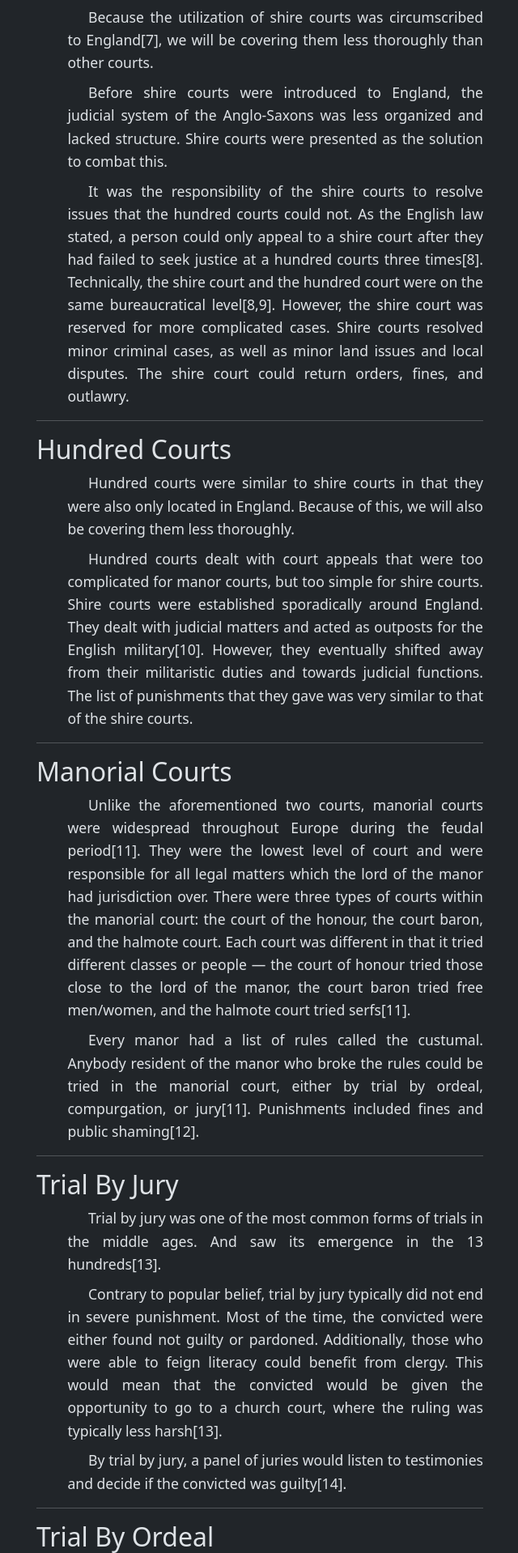
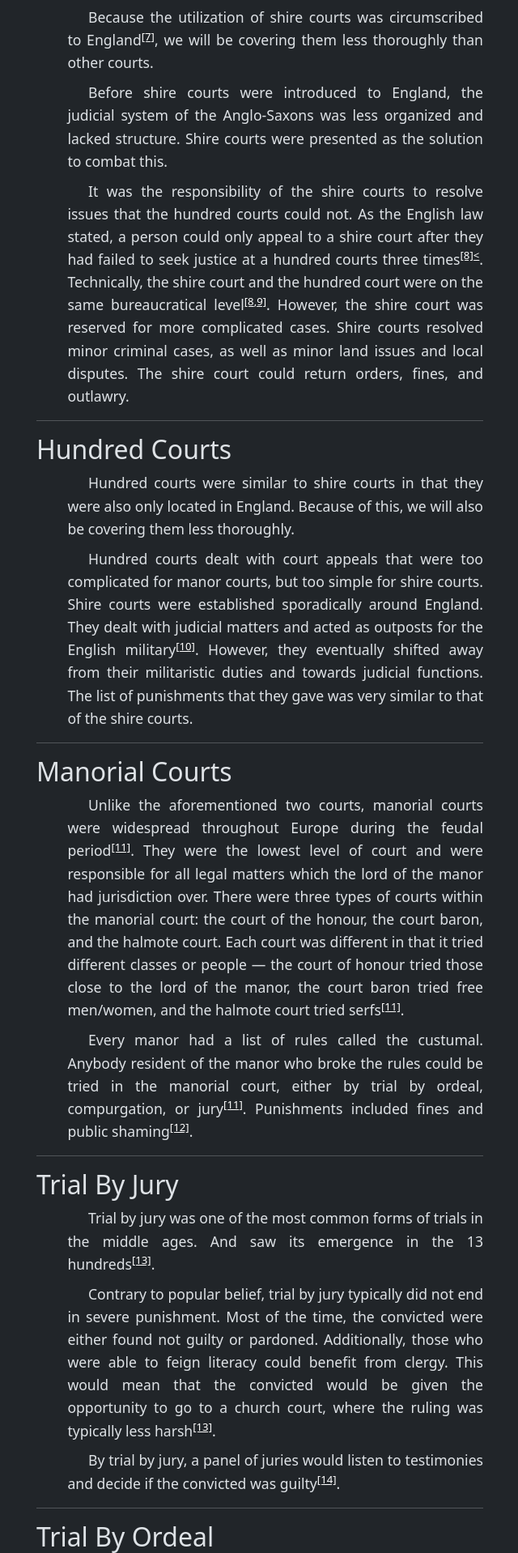
Before and after one commit to methecoderyeah/There-Will-Be-Wolves, a Flask app: page /how-medieval-courts-worked in a window 1280 px wide. Shown: the part 1497-3415 px from the top of the page at 81% size, without its empty margins (319-959 px from the left). Run offline with Flask 3, Linux system fonts and the light colour scheme.

Commit message:
Sited everything for the "how medieval courts worked" thing.

```diff
--- a/templates/base.html
+++ b/templates/base.html
@@ -11,6 +11,7 @@
         html { scroll-behavior: smooth; }
         p { font-size: 1.1rem; margin-bottom: 0.5em; }
         body { line-height: 1.6; }
+        a {color: rgb(255, 255, 255);}
 
         .center-grid { display: grid; place-items: center; }
         .content-area { height: calc(100vh - 25vh); }
--- a/templates/how_medieval_courts_worked.html
+++ b/templates/how_medieval_courts_worked.html
@@ -13,61 +13,61 @@
 
     <div>
         <h2>Introduction</h2>
-        <p style="padding-left: 3vw;" class="indent">Although both judicial systems, medieval and modern-day courts differed greatly. Medieval courts had no written laws, leading to inconsistent court rulings. Additionally, the entire structure of the legal system is completely different, and the sentence of the convicted was typically completely abiritary[1]. The predominant courts of medieval Europe —not including ecclesiastical courts — were king’s courts, shire courts, hundred courts, and manorial courts[2]. The following paragraphs will provide an elucidation on every court, as well the trials that medieval courts utilized.</p>
+        <p style="padding-left: 3vw;" class="indent">Although both judicial systems, medieval and modern-day courts differed greatly. Medieval courts had no written laws, leading to inconsistent court rulings. Additionally, the entire structure of the legal system is completely different, and the sentence of the convicted was typically completely abiritary<sup><a href="https://api.pageplace.de/preview/DT0400.9781135358631_A24647394/preview-9781135358631_A24647394.pdf">[1]</a></sup>. The predominant courts of medieval Europe —not including ecclesiastical courts — were king’s courts, shire courts, hundred courts, and manorial courts<sup><a href="https://www.savemyexams.com/gcse/history/aqa/16/aqa-british-depth-study/revision-notes/norman-england-c1066-c1100/how-did-the-normans-change-england/norman-legal-system/">[2]</a></sup>. The following paragraphs will provide an elucidation on every court, as well the trials that medieval courts utilized.</p>
     </div>
     <hr>
 
     <div>
         <h2>The King’s Court</h2>
-        <p style="padding-left: 3vw;" class="indent">The curia regis — or king’s court — was a royal council that helped the king in administrative, financial, and legal matters[3]. This passage will be focusing mainly on the latter.</p>
-        <p style="padding-left: 3vw;" class="indent">The curia regis was initially a council of noblemen and other men of influence formed to help the king as advisors. However, over time, they became involved in judicial matters[3]. Eventually, the curia regis became so heavily tied with judicial work that they began to establish groups of people specifically to deal with legal matters, exempli gratia the “Court of King’s Bench” in England and the “Parlement” in France[4].</p>
-        <p style="padding-left: 3vw;" class="indent">The curia regis tried convicts of serious crimes like murder and treason, as well as nobles/knights who threatened the power of the king[1]. It also punished frequent violators of the law.</p>
+        <p style="padding-left: 3vw;" class="indent">The curia regis — or king’s court — was a royal council that helped the king in administrative, financial, and legal matters<sup><a href="https://fiveable.me/europe-1000-1500/key-terms/curia-regis">[3]</a></sup>. This passage will be focusing mainly on the latter.</p>
+        <p style="padding-left: 3vw;" class="indent">The curia regis was initially a council of noblemen and other men of influence formed to help the king as advisors. However, over time, they became involved in judicial matters<sup><a href="https://fiveable.me/europe-1000-1500/key-terms/curia-regis">[3]</a></sup>. Eventually, the curia regis became so heavily tied with judicial work that they began to establish groups of people specifically to deal with legal matters, exempli gratia the “Court of King’s Bench” in England and the “Parlement” in France<sup><a href="https://www.britannica.com/topic/medieval-law">[4]</a></sup>.</p>
+        <p style="padding-left: 3vw;" class="indent">The curia regis tried convicts of serious crimes like murder and treason, as well as nobles/knights who threatened the power of the king<sup><a href="https://api.pageplace.de/preview/DT0400.9781135358631_A24647394/preview-9781135358631_A24647394.pdf">[1]</a></sup>. It also punished frequent violators of the law.</p>
         <p style="padding-left: 3vw;" class="indent">Conceptually speaking, the curia regis had the paver and the right to sentence any criminal. However, because the curia regis was, intrinsically, the king’s personal court, they typically did not associate themselves with less serious crimes. </p>
-        <p style="padding-left: 3vw;" class="indent">Punishments issued by the king’s court included, but were not limited to: execution, imprisonment, and public humiliation. It could, essentially, give any punishment that was under the church’s dominion[6], examples including excommunication and penance. The king’s court also could not punish anybody within the church’s jurisdiction.</p>
+        <p style="padding-left: 3vw;" class="indent">Punishments issued by the king’s court included, but were not limited to: execution, imprisonment, and public humiliation. It could, essentially, give any punishment that was under the church’s dominion<sup><a href="https://en.wikipedia.org/wiki/Court_of_King%27s_Bench_(England)#Jurisdiction">[6]</a></sup>, examples including excommunication and penance. The king’s court also could not punish anybody within the church’s jurisdiction.</p>
     </div>
     <hr>
 
     <div>
         <h2>The Shire Court</h2>
-        <p style="padding-left: 3vw;" class="indent">Because the utilization of shire courts was circumscribed to England[7], we will be covering them less thoroughly than other courts.</p>
+        <p style="padding-left: 3vw;" class="indent">Because the utilization of shire courts was circumscribed to England<sup><a href="https://grokipedia.com/page/shire_court">[7]</a></sup>, we will be covering them less thoroughly than other courts.</p>
         <p style="padding-left: 3vw;" class="indent">Before shire courts were introduced to England, the judicial system of the Anglo-Saxons was less organized and lacked structure. Shire courts were presented as the solution to combat this.</p>
-        <p style="padding-left: 3vw;" class="indent">It was the responsibility of the shire courts to resolve issues that the hundred courts could not. As the English law stated, a person could only appeal to a shire court after they had failed to seek justice at a hundred courts three times[8]. Technically, the shire court and the hundred court were on the same bureaucratical level[8,9]. However, the shire court was reserved for more complicated cases. Shire courts resolved minor criminal cases, as well as minor land issues and local disputes. The shire court could return orders, fines, and outlawry.</p>
+        <p style="padding-left: 3vw;" class="indent">It was the responsibility of the shire courts to resolve issues that the hundred courts could not. As the English law stated, a person could only appeal to a shire court after they had failed to seek justice at a hundred courts three times<sup><a href="https://ancientwarhistory.com/the-evolution-of-shire-governance-in-anglo-saxon-england-foundations-of-modern-british-administration/">[8]<</a></sup>. Technically, the shire court and the hundred court were on the same bureaucratical level<sup><a href="https://ancientwarhistory.com/the-evolution-of-shire-governance-in-anglo-saxon-england-foundations-of-modern-british-administration/">[8</a><a href="https://en.wikipedia.org/wiki/Shire_court#:~:text=A%20shire%20court%20or%20shire%20moot%20was%20an,the%20collection%20of%20taxes%20for%20the%20central%20government.">,9]</a></sup>. However, the shire court was reserved for more complicated cases. Shire courts resolved minor criminal cases, as well as minor land issues and local disputes. The shire court could return orders, fines, and outlawry.</p>
     </div>
     <hr>
 
     <div>
         <h2>Hundred Courts</h2>
         <p style="padding-left: 3vw;" class="indent">Hundred courts were similar to shire courts in that they were also only located in England. Because of this, we will also be covering them less thoroughly.</p>
-        <p style="padding-left: 3vw;" class="indent">Hundred courts dealt with court appeals that were too complicated for manor courts, but too simple for shire courts. Shire courts were established sporadically around England. They dealt with judicial matters and acted as outposts for the English military[10]. However, they eventually shifted away from their militaristic duties and towards judicial functions. The list of punishments that they gave was very similar to that of the shire courts.</p>
+        <p style="padding-left: 3vw;" class="indent">Hundred courts dealt with court appeals that were too complicated for manor courts, but too simple for shire courts. Shire courts were established sporadically around England. They dealt with judicial matters and acted as outposts for the English military<sup><a href="https://en.wikipedia.org/wiki/Hundred_(county_division)">[10]</a></sup>. However, they eventually shifted away from their militaristic duties and towards judicial functions. The list of punishments that they gave was very similar to that of the shire courts.</p>
     </div>
     <hr>
 
     <div>
         <h2>Manorial Courts</h2>
-        <p style="padding-left: 3vw;" class="indent">Unlike the aforementioned two courts, manorial courts were widespread throughout Europe during the feudal period[11]. They were the lowest level of court and were responsible for all legal matters which the lord of the manor had jurisdiction over. There were three types of courts within the manorial court: the court of the honour, the court baron, and the halmote court. Each court was different in that it tried different classes or people — the court of honour tried those close to the lord of the manor, the court baron tried free men/women, and the halmote court tried serfs[11].</p>
-        <p style="padding-left: 3vw;" class="indent">Every manor had a list of rules called the custumal. Anybody resident of the manor who broke the rules could be tried in the manorial court, either by trial by ordeal, compurgation, or jury[11]. Punishments included fines and public shaming[12].</p>
+        <p style="padding-left: 3vw;" class="indent">Unlike the aforementioned two courts, manorial courts were widespread throughout Europe during the feudal period<sup><a href=https://en.wikipedia.org/wiki/Manorial_court>[11]</a></sup>. They were the lowest level of court and were responsible for all legal matters which the lord of the manor had jurisdiction over. There were three types of courts within the manorial court: the court of the honour, the court baron, and the halmote court. Each court was different in that it tried different classes or people — the court of honour tried those close to the lord of the manor, the court baron tried free men/women, and the halmote court tried serfs<sup><a href="https://en.wikipedia.org/wiki/Manorial_court">[11]</a></sup>.</p>
+        <p style="padding-left: 3vw;" class="indent">Every manor had a list of rules called the custumal. Anybody resident of the manor who broke the rules could be tried in the manorial court, either by trial by ordeal, compurgation, or jury<sup><a href="https://en.wikipedia.org/wiki/Manorial_court">[11]</a></sup></a>. Punishments included fines and public shaming<sup><a href="https://grokipedia.com/page/Manorial_court#:~:text=A%20manorial%20court%20was%20the%20lowest%20tier%20of,conflicts%20without%20recourse%20to%20higher%20royal%20jurisdictions.%5B1%5D%20">[12]</a></sup>.</p>
     </div>
     <hr>
 
     <div>
         <h2>Trial By Jury</h2>
-        <p style="padding-left: 3vw;" class="indent">Trial by jury was one of the most common forms of trials in the middle ages. And saw its emergence in the 13 hundreds[13].</p>
-        <p style="padding-left: 3vw;" class="indent">Contrary to popular belief, trial by jury typically did not end in severe punishment. Most of the time, the convicted were either found not guilty or pardoned. Additionally, those who were able to feign literacy could benefit from clergy. This would mean that the convicted would be given the opportunity to go to a church court, where the ruling was typically less harsh[13].</p>
-        <p style="padding-left: 3vw;" class="indent">By trial by jury, a panel of juries would listen to testimonies and decide if the convicted was guilty[14].</p>
+        <p style="padding-left: 3vw;" class="indent">Trial by jury was one of the most common forms of trials in the middle ages. And saw its emergence in the 13 hundreds<sup><a href="https://hls.harvard.edu/today/law-order-in-medieval-england/">[13]</a></sup>.</p>
+        <p style="padding-left: 3vw;" class="indent">Contrary to popular belief, trial by jury typically did not end in severe punishment. Most of the time, the convicted were either found not guilty or pardoned. Additionally, those who were able to feign literacy could benefit from clergy. This would mean that the convicted would be given the opportunity to go to a church court, where the ruling was typically less harsh<sup><a href="https://hls.harvard.edu/today/law-order-in-medieval-england/">[13]</a></sup>.</p>
+        <p style="padding-left: 3vw;" class="indent">By trial by jury, a panel of juries would listen to testimonies and decide if the convicted was guilty<sup><a href="https://medievaleurope.mrdonn.org/trialbyjury.html">[14]</a></sup>.</p>
     </div>
     <hr>
 
     <div>
         <h2>Trial By Ordeal</h2>
         <p style="padding-left: 3vw;" class="indent">Trial by ordeal was a trial in which the accused were thought to be saved by divine intervention if innocent. It is an iconic medieval trial type and is considered incredibly unethical by modern standards.</p>
-        <p style="padding-left: 3vw;" class="indent">The main trials that were included with trial by ordeal were trial by fire, hot water, cold water, and combat. Trial by fire and hot water involved forcing the accused to inflict injury on themselves to see if the wound healed fast. Trial by cold water was typically used as a trial to test if one was a witch. In this trial, the accused were thrown into water to see if they floated or sank. If they floated, it would be taken as a sign that the water rejected them, proving their guilt. Finally, in trial by combat, nobles were forced to fight. The winner was innocent and the loser was guilty[15,16].</p>
+        <p style="padding-left: 3vw;" class="indent">The main trials that were included with trial by ordeal were trial by fire, hot water, cold water, and combat. Trial by fire and hot water involved forcing the accused to inflict injury on themselves to see if the wound healed fast. Trial by cold water was typically used as a trial to test if one was a witch. In this trial, the accused were thrown into water to see if they floated or sank. If they floated, it would be taken as a sign that the water rejected them, proving their guilt. Finally, in trial by combat, nobles were forced to fight. The winner was innocent and the loser was guilty<sup><a href="https://allthatsinteresting.com/trial-by-ordeal">[15</a><a href="https://pages.uoregon.edu/dluebke/Witches442/442Week03--Ordeal&Torture.html#:~:text=In%20a%20trial%20by%20hot%20water%20%28judicium%20aquae,a%20ring%20or%20jewel%20placed%20at%20the%20bottom.">,16]</a></sup>.</p>
     </div>
     <hr>
 
     <div>
         <h2>Trial by Compurgation</h2>
-        <p style="padding-left: 3vw;" class="indent">Trial by compurgation, despite its relative obscurity, was the most common trial method of the middle ages. It was “looked on as the most effectual proof of innocence.[17]”.</p>
-        <p style="padding-left: 3vw;" class="indent">By trial by compurgation, the accused had to swear an oath that they did not commit the crime before finding a specific number of people — typically twelve — and having them swear an oath that they believed the accused’s oath[18]. The twelve people did not have to know anything about the case; trial by compurgation was less a trial of empirical evidence and more a test of character[19].</p>
+        <p style="padding-left: 3vw;" class="indent">Trial by compurgation, despite its relative obscurity, was the most common trial method of the middle ages. It was “looked on as the most effectual proof of innocence.<sup><a href="https://historicalbritainblog.com/what-is-trial-by-compurgation/">[17]</a></sup>”.</p>
+        <p style="padding-left: 3vw;" class="indent">By trial by compurgation, the accused had to swear an oath that they did not commit the crime before finding a specific number of people — typically twelve — and having them swear an oath that they believed the accused’s oath<sup><a href="https://www.britannica.com/topic/compurgation">[18]</a></sup>. The twelve people did not have to know anything about the case; trial by compurgation was less a trial of empirical evidence and more a test of character<sup><a>[19]</a></sup>.</p>
     </div>
     <hr>
 
```
